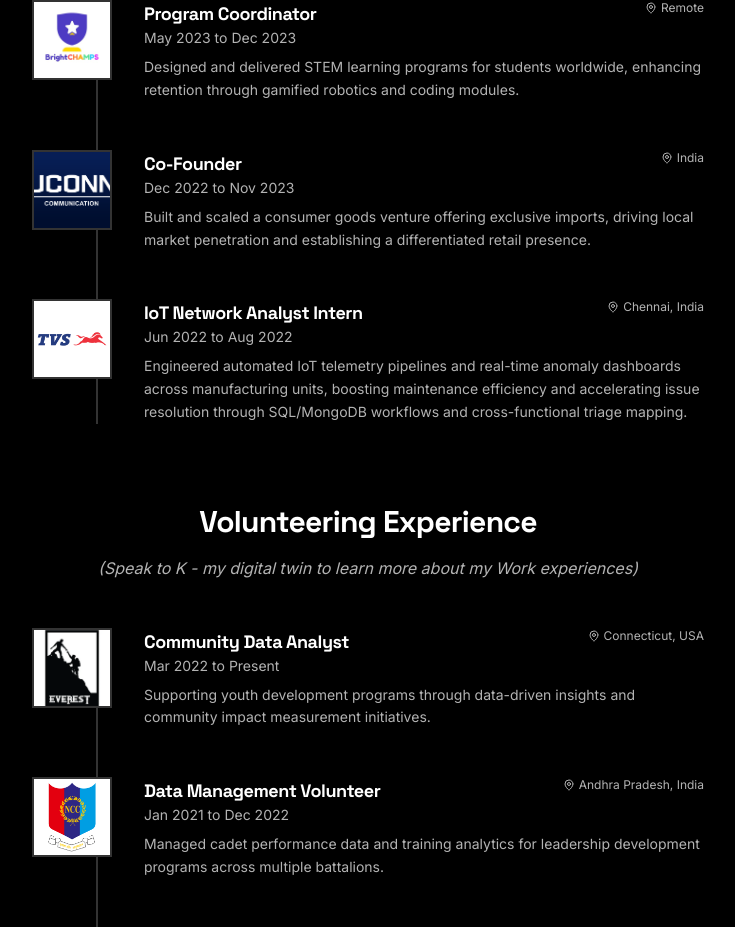
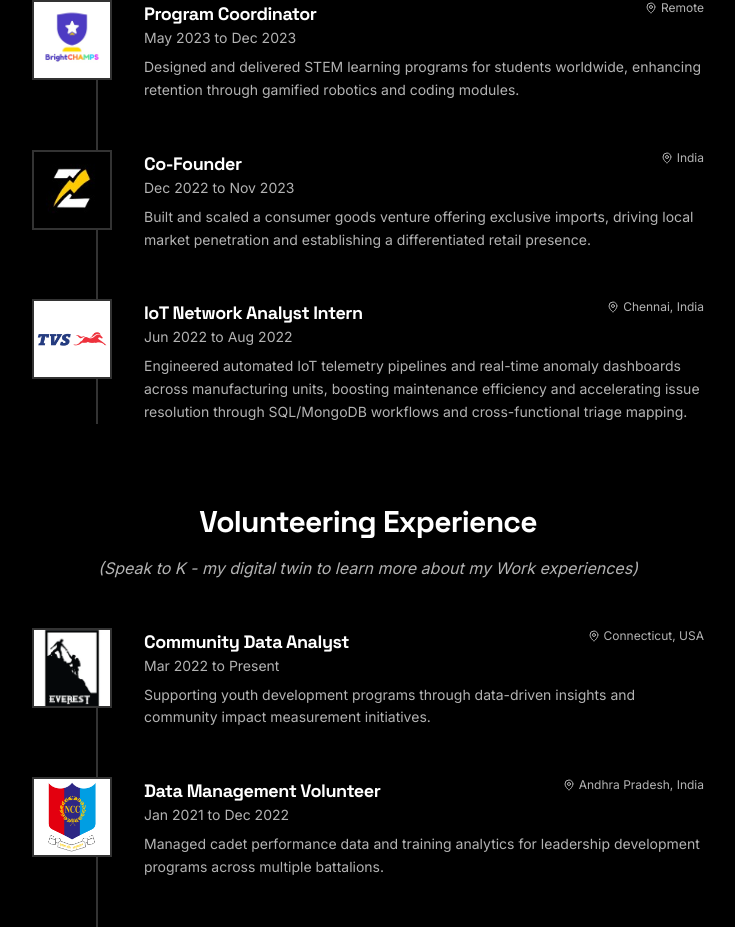
Before and after one commit to kartikgithubb/kartikgithubb.github.io, a React (Vite) app: page /experience in a window 1280 px wide. Shown: the part 1166-2093 px from the top of the page, without its empty margins (272-1007 px from the left). Built offline with nearby package versions, Linux system fonts and the light colour scheme.

Commit message:
Update Zalt logo
Updated the Zalt logo with the new image provided.
-edited src/pages/Experience.tsx
-created public/lovable-uploads/0658616a-906a-4291-8217-011103101571.png

```diff
--- a/src/pages/Experience.tsx
+++ b/src/pages/Experience.tsx
@@ -101,7 +101,7 @@ const professionalExperience: ExperienceItem[] = [{
   description: 'Built and scaled a consumer goods venture offering exclusive imports, driving local market penetration and establishing a differentiated retail presence.',
   highlights: ['Co-founded and scaled consumer goods startup from inception', 'Established exclusive import partnerships with international brands', 'Achieved significant local market penetration in competitive retail space'],
   skills: ['Entrepreneurship', 'Business Development', 'Market Analysis', 'Strategic Planning', 'Import/Export'],
-  logo: '/lovable-uploads/92881b77-6392-43fd-b54a-55d3370b8276.png',
+  logo: '/lovable-uploads/81c31ab6-c4c1-4b7e-9cbb-081cd2ead827.png',
   type: 'professional'
 }, {
   id: 'tvs-iot',
```
Also changed, not shown: public/lovable-uploads/81c31ab6-c4c1-4b7e-9cbb-081cd2ead827.png (added).
